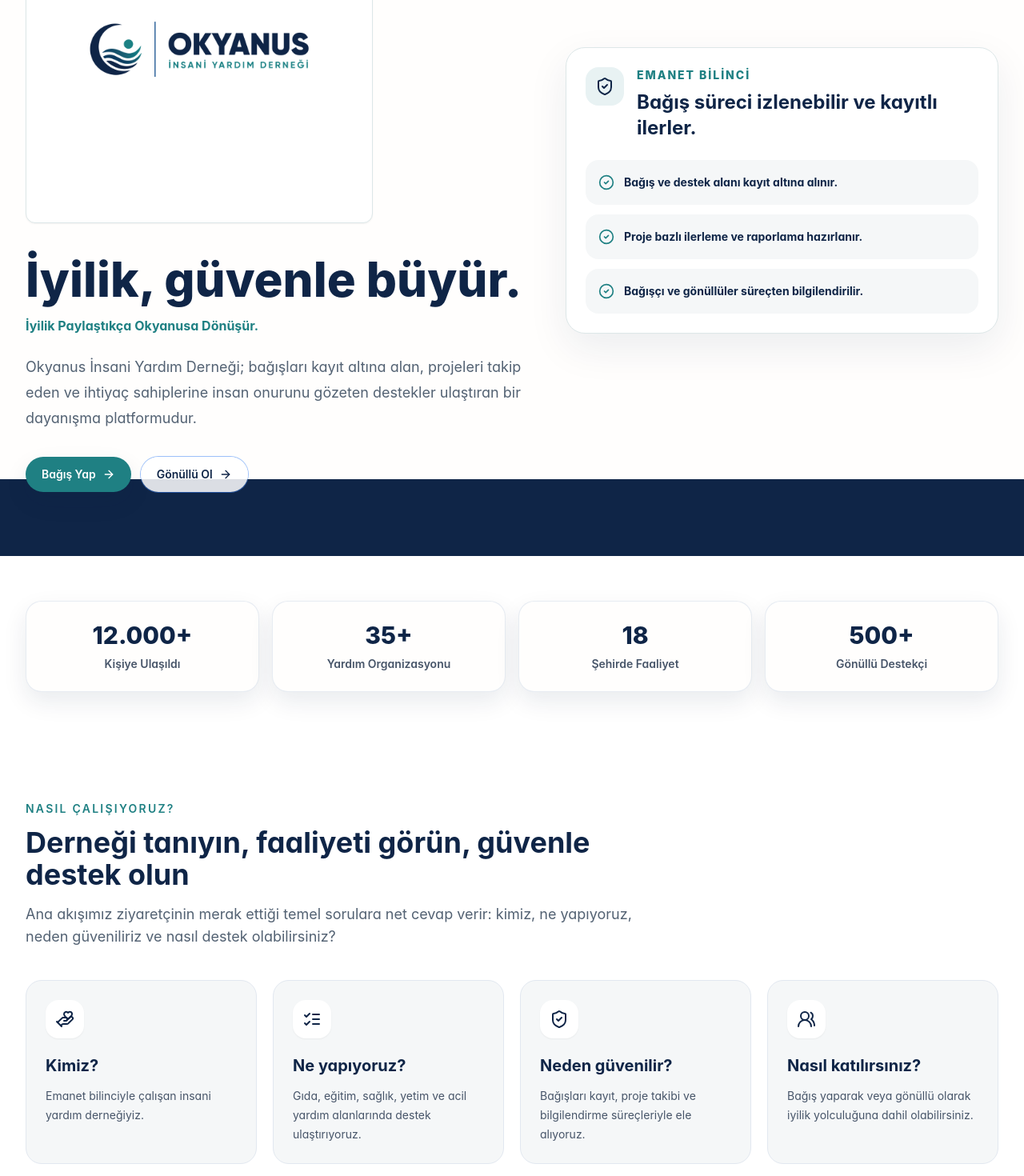
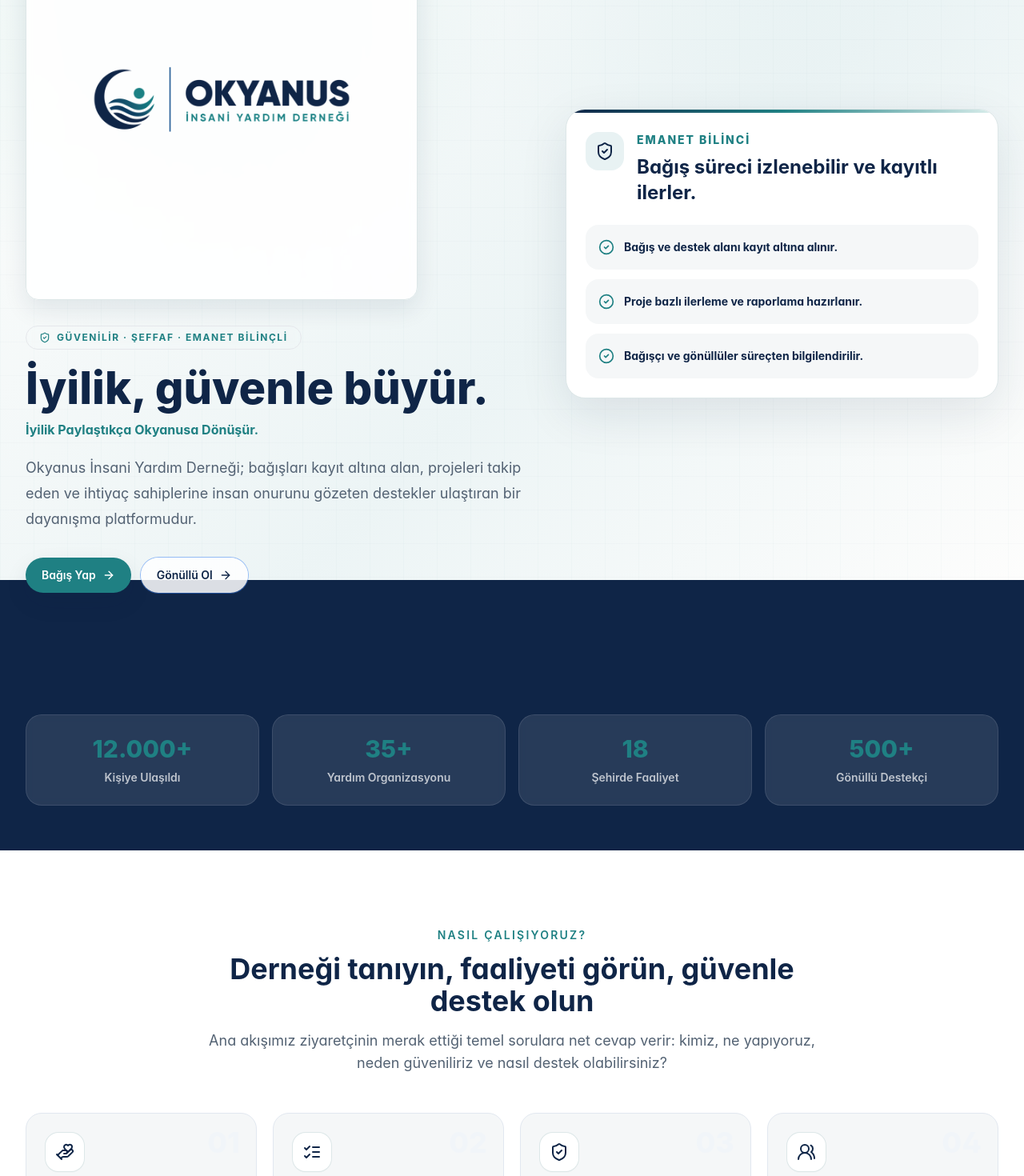
Before and after one commit to garibanedir-hash/OKYANUS, a Next.js app: page / in a window 1280 px wide. Shown: the part 300-1770 px from the top of the page at 80% size. Built offline with nearby package versions, Linux system fonts and the light colour scheme.

Commit message:
Yeni düzenlem

```diff
--- a/app/page.tsx
+++ b/app/page.tsx
@@ -28,33 +28,42 @@ export default function HomePage() {
       <HeroSection />
       <StatsSection />
 
-      <section className="bg-white py-16 sm:py-20">
+      {/* Nasıl Çalışıyoruz */}
+      <section className="bg-white py-16 sm:py-24">
         <Container>
           <SectionHeading
             eyebrow="Nasıl Çalışıyoruz?"
             title="Derneği tanıyın, faaliyeti görün, güvenle destek olun"
             description="Ana akışımız ziyaretçinin merak ettiği temel sorulara net cevap verir: kimiz, ne yapıyoruz, neden güveniliriz ve nasıl destek olabilirsiniz?"
+            align="center"
           />
-          <div className="mt-10 grid gap-5 md:grid-cols-4">
-            {homeFlow.map(({ icon: Icon, title, text }) => (
-              <article key={title} className="rounded-brand border border-slate-200 bg-soft-gray p-6">
-                <span className="flex h-12 w-12 items-center justify-center rounded-2xl bg-white text-deep-blue shadow-sm">
-                  <Icon aria-hidden className="h-6 w-6" />
-                </span>
-                <h3 className="mt-5 text-xl font-bold text-dark-navy">{title}</h3>
-                <p className="mt-3 text-sm leading-6 text-slate-600">{text}</p>
-              </article>
+          <div className="mt-12 grid gap-5 md:grid-cols-4">
+            {homeFlow.map(({ icon: Icon, title, text }, i) => (
+              <MotionReveal key={title} delay={i * 0.06}>
+                <article className="group relative rounded-brand border border-slate-200 bg-soft-gray p-6 transition hover:-translate-y-1 hover:shadow-card">
+                  <span className="absolute right-5 top-4 select-none text-4xl font-extrabold text-slate-100">
+                    {String(i + 1).padStart(2, "0")}
+                  </span>
+                  <span className="flex h-12 w-12 items-center justify-center rounded-2xl bg-white text-deep-blue shadow-sm ring-1 ring-border-soft">
+                    <Icon aria-hidden className="h-6 w-6" />
+                  </span>
+                  <h3 className="mt-5 text-xl font-bold text-dark-navy">{title}</h3>
+                  <p className="mt-3 text-sm leading-6 text-slate-600">{text}</p>
+                </article>
+              </MotionReveal>
             ))}
           </div>
         </Container>
       </section>
 
+      {/* Faaliyet Alanları */}
       <section className="bg-soft-gray py-20">
         <Container>
           <SectionHeading
             eyebrow="Faaliyet Alanları"
             title="İhtiyaca göre planlanan, insana yakışır destekler"
             description="Her faaliyet alanını sahadan gelen gerçek ihtiyaçlara göre tasarlıyor; bağışçı ve gönüllülerimizin desteğini doğru yere ulaştırmak için çalışıyoruz."
+            align="center"
           />
           <div className="mt-10 grid gap-5 md:grid-cols-2 lg:grid-cols-3">
             {activities.map((activity, index) => (
@@ -66,13 +75,14 @@ export default function HomePage() {
         </Container>
       </section>
 
+      {/* Öne Çıkan Projeler */}
       <section className="bg-white py-20">
         <Container>
           <div className="flex flex-col gap-5 md:flex-row md:items-end md:justify-between">
             <SectionHeading
               eyebrow="Öne Çıkan Projeler"
               title="Desteğinizi proje bazlı görün"
-              description="Her proje, hedef ve ulaşılan destek bilgisini gösterecek şekilde hazırlandı. İleride gerçek bağış ve raporlama altyapısına bağlanabilir."
+              description="Her proje, hedef ve ulaşılan destek bilgisini gösterecek şekilde hazırlandı."
             />
           </div>
           <div className="mt-10 grid gap-6 md:grid-cols-2 xl:grid-cols-4">
@@ -89,12 +99,14 @@ export default function HomePage() {
       <VolunteerCTA />
       <DonationCTA />
 
+      {/* Haberler */}
       <section className="bg-white py-20">
         <Container>
           <SectionHeading
             eyebrow="Haberler / Duyurular"
             title="Sahadan ve dernek çalışmalarından notlar"
             description="Yapılan faaliyetlerin, gönüllü buluşmalarının ve kampanya duyurularının düzenli takip edilebildiği alan."
+            align="center"
           />
           <div className="mt-10 grid gap-6 md:grid-cols-3">
             {news.map((item, index) => (
--- a/components/Header.tsx
+++ b/components/Header.tsx
@@ -38,7 +38,7 @@ export function Header() {
         scrolled && "border-slate-200/80 shadow-sm"
       )}
     >
-      <Container className="flex h-20 items-center justify-between">
+      <Container className="flex h-24 items-center justify-between">
         <OfficialLogo variant="color" context="header" onClick={() => setOpen(false)} />
 
         <nav aria-label="Ana menü" className="hidden items-center gap-7 lg:flex">
--- a/components/brand/OfficialLogo.tsx
+++ b/components/brand/OfficialLogo.tsx
@@ -34,12 +34,12 @@ const sizeClasses = {
     text: "text-xl"
   },
   hero: {
-    logo: "h-72 w-72 sm:h-80 sm:w-80 lg:h-96 lg:w-96",
+    logo: "h-80 w-80 sm:h-96 sm:w-96 lg:h-[28rem] lg:w-[28rem]",
     mark: "h-36 w-36",
     text: "text-xl"
   },
   header: {
-    logo: "h-20 w-20",
+    logo: "h-24 w-24",
     mark: "h-16 w-16",
     text: "text-base"
   }
@@ -88,7 +88,7 @@ export function OfficialLogo({
         height={variant === "mark" ? 96 : 120}
         className={cn("shrink-0 object-contain", variant === "mark" ? dimensions.mark : dimensions.logo)}
         onError={() => setFailed(true)}
-        priority={resolvedSize === "lg" || resolvedSize === "xl"}
+        priority={resolvedSize === "lg" || resolvedSize === "xl" || resolvedSize === "hero"}
       />
       {variant === "mark" && showText ? (
         <span className="leading-tight">
--- a/components/sections/HeroSection.tsx
+++ b/components/sections/HeroSection.tsx
@@ -4,33 +4,45 @@ import { Container } from "@/components/ui/Container";
 import { MotionReveal } from "@/components/MotionReveal";
 import { OfficialLogo } from "@/components/brand/OfficialLogo";
 
-function HeroBrandLockup() {
+export function HeroSection() {
   return (
-    <div className="inline-flex max-w-full items-center justify-center rounded-xl border border-border-soft bg-white px-4 py-3 shadow-sm sm:px-6 sm:py-4">
+    <section className="ocean-surface relative overflow-hidden">
+      {/* Subtle dot-grid texture */}
+      <div className="wave-grid absolute inset-0 opacity-30" />
+
+      {/* Top-right ambient glow */}
+      <div className="pointer-events-none absolute -right-40 -top-40 h-[32rem] w-[32rem] rounded-full bg-ocean-green/10 blur-3xl" />
+      <div className="pointer-events-none absolute -left-20 top-1/2 h-64 w-64 -translate-y-1/2 rounded-full bg-mint-green/40 blur-3xl" />
+
+      {/* Bottom section fade into deep-blue (stats below) */}
+      <div className="absolute inset-x-0 bottom-0 h-28 bg-deep-blue" />
+      <div className="absolute inset-x-0 bottom-28 h-px bg-ocean-green/30" />
+
+      <Container className="relative grid min-h-[calc(100vh-6rem)] items-center gap-10 py-16 lg:grid-cols-[1.08fr_0.92fr] lg:py-24">
+        <MotionReveal>
+          {/* Logo lockup */}
+          <div className="mb-8 inline-flex items-center justify-center rounded-2xl border border-border-soft bg-white/90 px-5 py-4 shadow-card backdrop-blur-sm">
             <OfficialLogo variant="color" context="hero" className="shrink-0" />
           </div>
-  );
-}
 
-export function HeroSection() {
-  return (
-    <section className="relative overflow-hidden bg-warm-white">
-      <div className="absolute inset-x-0 bottom-0 h-24 bg-deep-blue" />
-      <div className="absolute inset-x-0 bottom-24 h-px bg-ocean-green/35" />
-      <Container className="relative grid min-h-[calc(100vh-5rem)] items-center gap-10 py-14 lg:grid-cols-[1.08fr_0.92fr] lg:py-20">
-        <MotionReveal>
-          <HeroBrandLockup />
-          <div className="mt-10 max-w-3xl">
-            <h1 className="text-4xl font-extrabold leading-tight text-dark-navy sm:text-5xl lg:text-6xl">
+          {/* Trust badge */}
+          <div className="mb-5 inline-flex items-center gap-2 rounded-full border border-ocean-green/25 bg-mint-green/70 px-4 py-1.5 backdrop-blur-sm">
+            <ShieldCheck aria-hidden className="h-3.5 w-3.5 text-ocean-green" />
+            <span className="text-xs font-bold uppercase tracking-[0.13em] text-ocean-green">
+              Güvenilir · Şeffaf · Emanet Bilinçli
+            </span>
+          </div>
+
+          <h1 className="text-4xl font-extrabold leading-tight text-dark-navy sm:text-5xl lg:text-[3.5rem]">
             İyilik, güvenle büyür.
           </h1>
-            <p className="mt-4 text-base font-bold text-ocean-green">
+          <p className="mt-3 text-base font-bold text-ocean-green">
             İyilik Paylaştıkça Okyanusa Dönüşür.
           </p>
-            <p className="mt-6 max-w-2xl text-lg leading-8 text-ink-muted">
+          <p className="mt-5 max-w-2xl text-lg leading-8 text-ink-muted">
             Okyanus İnsani Yardım Derneği; bağışları kayıt altına alan, projeleri takip eden ve ihtiyaç sahiplerine insan onurunu gözeten destekler ulaştıran bir dayanışma platformudur.
           </p>
-          </div>
+
           <div className="mt-8 flex flex-col gap-3 sm:flex-row">
             <Button href="/bagis-yap" showIcon>
               Bağış Yap
@@ -42,7 +54,10 @@ export function HeroSection() {
         </MotionReveal>
 
         <MotionReveal delay={0.12}>
-          <div className="rounded-[1.5rem] border border-border-soft bg-white p-6 shadow-[0_18px_50px_rgba(15,37,71,0.08)]">
+          <div className="relative overflow-hidden rounded-[1.5rem] border border-border-soft bg-white shadow-[0_20px_60px_rgba(15,37,71,0.10)]">
+            {/* Gradient accent bar at top */}
+            <div className="h-1 w-full bg-gradient-to-r from-deep-blue via-ocean-green to-mint-green" />
+            <div className="p-6">
               <div className="flex items-start gap-4">
                 <span className="flex h-12 w-12 shrink-0 items-center justify-center rounded-2xl bg-soft-blue text-deep-blue">
                   <ShieldCheck aria-hidden className="h-6 w-6" />
@@ -65,6 +80,7 @@ export function HeroSection() {
                 ))}
               </div>
             </div>
+          </div>
         </MotionReveal>
       </Container>
     </section>
--- a/components/sections/StatsSection.tsx
+++ b/components/sections/StatsSection.tsx
@@ -4,14 +4,14 @@ import { MotionReveal } from "@/components/MotionReveal";
 
 export function StatsSection() {
   return (
-    <section className="bg-white py-14">
+    <section className="bg-deep-blue py-14">
       <Container>
         <div className="grid gap-4 sm:grid-cols-2 lg:grid-cols-4">
           {stats.map((stat, index) => (
-            <MotionReveal key={stat.label} delay={index * 0.04}>
-              <div className="rounded-brand border border-slate-200/80 bg-warm-white p-6 text-center shadow-card">
-                <p className="text-3xl font-extrabold text-deep-blue">{stat.value}</p>
-                <p className="mt-2 text-sm font-semibold text-slate-600">{stat.label}</p>
+            <MotionReveal key={stat.label} delay={index * 0.06}>
+              <div className="rounded-brand border border-white/10 bg-white/10 p-6 text-center backdrop-blur-sm">
+                <p className="text-3xl font-extrabold text-ocean-green">{stat.value}</p>
+                <p className="mt-2 text-sm font-semibold text-white/70">{stat.label}</p>
               </div>
             </MotionReveal>
           ))}
```
Lines whose indentation alone changed are shown as unchanged.
